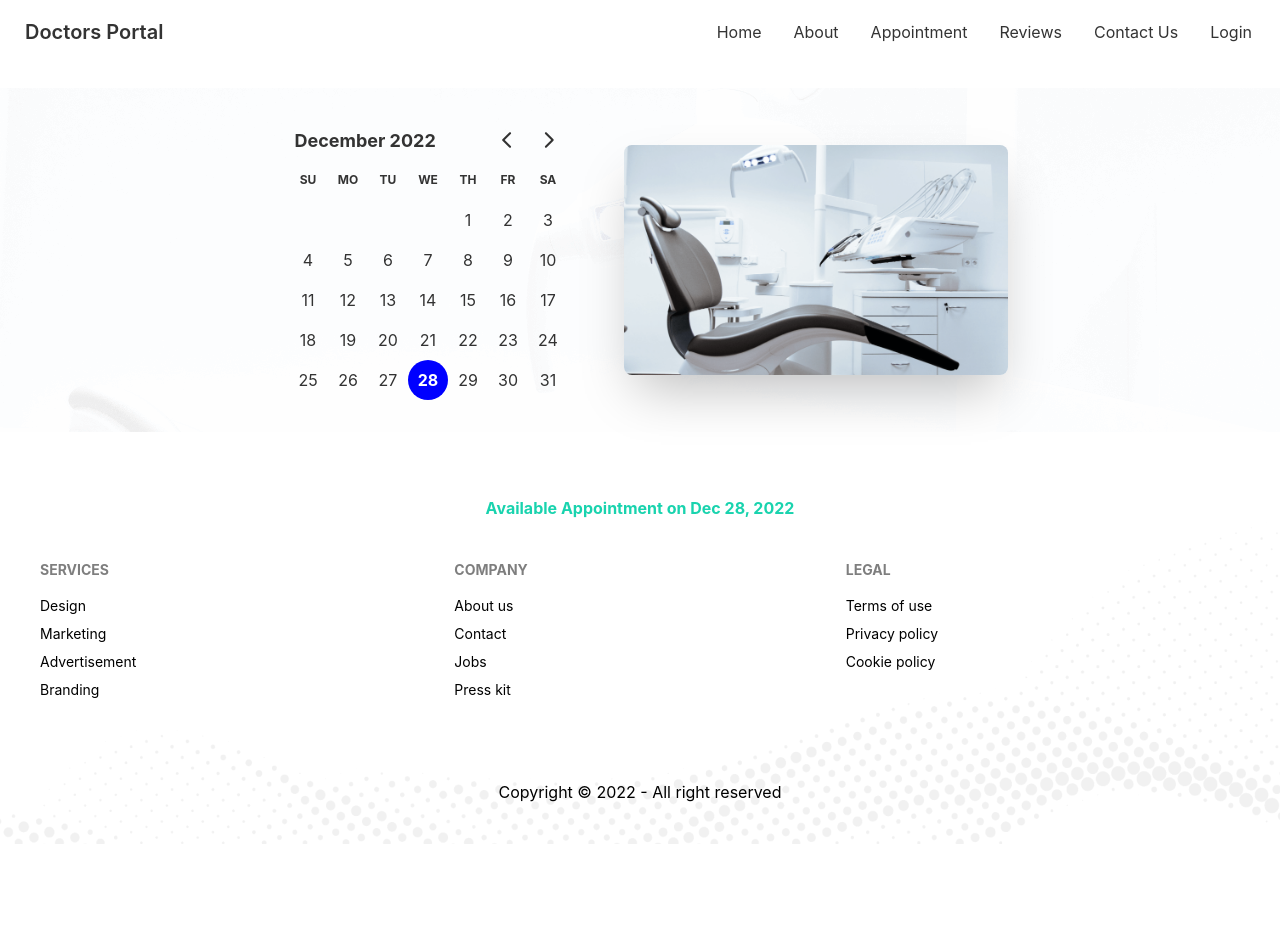
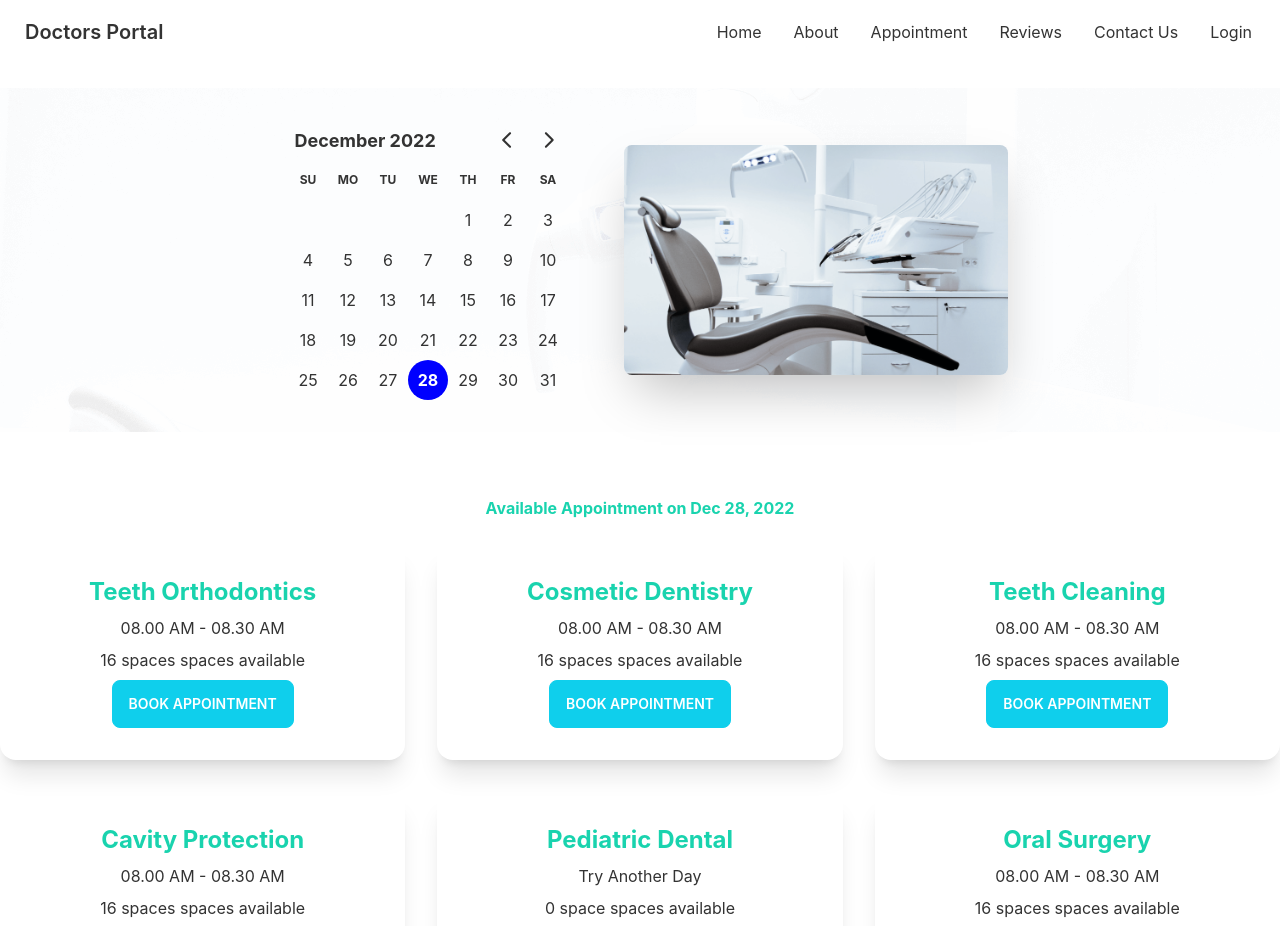
Before and after one commit to Mahedi-junior/doctors-portal-client-m77, a React (Create React App) app: page /appointment in a window 1280 px wide. Shown: the top 926 px of the page. Before the commit the page ends 844 px from the top, so only its background shows below. Built offline with nearby package versions, Linux system fonts and the light colour scheme.

Commit message:
appointment card added

```diff
--- /dev/null
+++ b/public/appointmentOptions.json
@@ -0,0 +1,117 @@
+[
+  {
+    "_id": 1,
+    "name": "Teeth Orthodontics",
+    "slots": [
+      "08.00 AM - 08.30 AM",
+      "08.30 AM - 09.00 AM",
+      "09.00 AM - 9.30 AM",
+      "09.30 AM - 10.00 AM",
+      "10.00 AM - 10.30 AM",
+      "10.30 AM - 11.00 AM",
+      "11.00 AM - 11.30 AM",
+      "11.30 AM - 12.00 AM",
+      "1.00 PM - 1.30 PM",
+      "1.30 PM - 2.00 PM",
+      "2.00 PM - 2.30 PM",
+      "2.30 PM - 3.00 PM",
+      "3.00 PM - 3.30 PM",
+      "3.30 PM - 4.00 PM",
+      "4.00 PM - 4.30 PM",
+      "4.30 PM - 5.00 PM"
+    ]
+  },
+  {
+    "_id": 2,
+    "name": "Cosmetic Dentistry",
+    "slots": [
+      "08.00 AM - 08.30 AM",
+      "08.30 AM - 09.00 AM",
+      "09.00 AM - 9.30 AM",
+      "09.30 AM - 10.00 AM",
+      "10.00 AM - 10.30 AM",
+      "10.30 AM - 11.00 AM",
+      "11.00 AM - 11.30 AM",
+      "11.30 AM - 12.00 AM",
+      "1.00 PM - 1.30 PM",
+      "1.30 PM - 2.00 PM",
+      "2.00 PM - 2.30 PM",
+      "2.30 PM - 3.00 PM",
+      "3.00 PM - 3.30 PM",
+      "3.30 PM - 4.00 PM",
+      "4.00 PM - 4.30 PM",
+      "4.30 PM - 5.00 PM"
+    ]
+  },
+  {
+    "_id": 3,
+    "name": "Teeth Cleaning",
+    "slots": [
+      "08.00 AM - 08.30 AM",
+      "08.30 AM - 09.00 AM",
+      "09.00 AM - 9.30 AM",
+      "09.30 AM - 10.00 AM",
+      "10.00 AM - 10.30 AM",
+      "10.30 AM - 11.00 AM",
+      "11.00 AM - 11.30 AM",
+      "11.30 AM - 12.00 AM",
+      "1.00 PM - 1.30 PM",
+      "1.30 PM - 2.00 PM",
+      "2.00 PM - 2.30 PM",
+      "2.30 PM - 3.00 PM",
+      "3.00 PM - 3.30 PM",
+      "3.30 PM - 4.00 PM",
+      "4.00 PM - 4.30 PM",
+      "4.30 PM - 5.00 PM"
+    ]
+  },
+  {
+    "_id": 4,
+    "name": "Cavity Protection",
+    "slots": [
+      "08.00 AM - 08.30 AM",
+      "08.30 AM - 09.00 AM",
+      "09.00 AM - 9.30 AM",
+      "09.30 AM - 10.00 AM",
+      "10.00 AM - 10.30 AM",
+      "10.30 AM - 11.00 AM",
+      "11.00 AM - 11.30 AM",
+      "11.30 AM - 12.00 AM",
+      "1.00 PM - 1.30 PM",
+      "1.30 PM - 2.00 PM",
+      "2.00 PM - 2.30 PM",
+      "2.30 PM - 3.00 PM",
+      "3.00 PM - 3.30 PM",
+      "3.30 PM - 4.00 PM",
+      "4.00 PM - 4.30 PM",
+      "4.30 PM - 5.00 PM"
+    ]
+  },
+  {
+    "_id": 5,
+    "name": "Pediatric Dental",
+    "slots": []
+  },
+  {
+    "_id": 6,
+    "name": "Oral Surgery",
+    "slots": [
+      "08.00 AM - 08.30 AM",
+      "08.30 AM - 09.00 AM",
+      "09.00 AM - 9.30 AM",
+      "09.30 AM - 10.00 AM",
+      "10.00 AM - 10.30 AM",
+      "10.30 AM - 11.00 AM",
+      "11.00 AM - 11.30 AM",
+      "11.30 AM - 12.00 AM",
+      "1.00 PM - 1.30 PM",
+      "1.30 PM - 2.00 PM",
+      "2.00 PM - 2.30 PM",
+      "2.30 PM - 3.00 PM",
+      "3.00 PM - 3.30 PM",
+      "3.30 PM - 4.00 PM",
+      "4.00 PM - 4.30 PM",
+      "4.30 PM - 5.00 PM"
+    ]
+  }
+]
--- /dev/null
+++ b/src/Pages/Appointment/AvailableAppointment/AppointmentOptions.js
@@ -0,0 +1,26 @@
+import React from "react";
+
+const AppointmentOptions = ({ appointmentOption }) => {
+  const { name, slots } = appointmentOption;
+  return (
+    <div className="card shadow-xl">
+      <div className="card-body text-center">
+        <h2 className="text-2xl text-secondary font-bold text-center">
+          {name}
+        </h2>
+        <p>{slots.length > 0 ? slots[0] : "Try Another Day"}</p>
+        <p>
+          {slots.length} {slots.length > 1 ? "spaces" : "space"} spaces
+          available
+        </p>
+        <div className="card-actions justify-center">
+          <button className="btn btn-primary text-white">
+            Book Appointment
+          </button>
+        </div>
+      </div>
+    </div>
+  );
+};
+
+export default AppointmentOptions;
--- a/src/Pages/Appointment/AvailableAppointment/AvailableAppointment.js
+++ b/src/Pages/Appointment/AvailableAppointment/AvailableAppointment.js
@@ -1,12 +1,28 @@
 import { format } from "date-fns";
-import React from "react";
+import React, { useEffect, useState } from "react";
+import AppointmentOptions from "./AppointmentOptions";
 
 const AvailableAppointment = ({ selectedDate, setSelectedDate }) => {
+  const [appointmentOptions, setAppointmentOptions] = useState([]);
+
+  useEffect(() => {
+    fetch("appointmentOptions.json")
+      .then((res) => res.json())
+      .then((data) => setAppointmentOptions(data));
+  }, []);
   return (
-    <div className="mt-16">
+    <div className="my-16">
       <p className="text-center font-bold text-secondary">
         Available Appointment on {format(selectedDate, "PP")}
       </p>
+      <div className="grid mt-6 gap-8 lg:grid-cols-3 md:grid-cols-2 sm:grid-cols-1">
+        {appointmentOptions.map((option) => (
+          <AppointmentOptions
+            key={option._id}
+            appointmentOption={option}
+          ></AppointmentOptions>
+        ))}
+      </div>
     </div>
   );
 };
--- /dev/null
+++ b/src/Pages/Appointment/BookingModal/BookingModal.js
@@ -0,0 +1,28 @@
+import React from "react";
+
+const BookingModal = () => {
+  return (
+    <>
+      <input type="checkbox" id="my-modal-3" className="modal-toggle" />
+      <div className="modal">
+        <div className="modal-box relative">
+          <label
+            htmlFor="my-modal-3"
+            className="btn btn-sm btn-circle absolute right-2 top-2"
+          >
+            ✕
+          </label>
+          <h3 className="text-lg font-bold">
+            Congratulations random Internet user!
+          </h3>
+          <p className="py-4">
+            You've been selected for a chance to get one year of subscription to
+            use Wikipedia for free!
+          </p>
+        </div>
+      </div>
+    </>
+  );
+};
+
+export default BookingModal;
```
